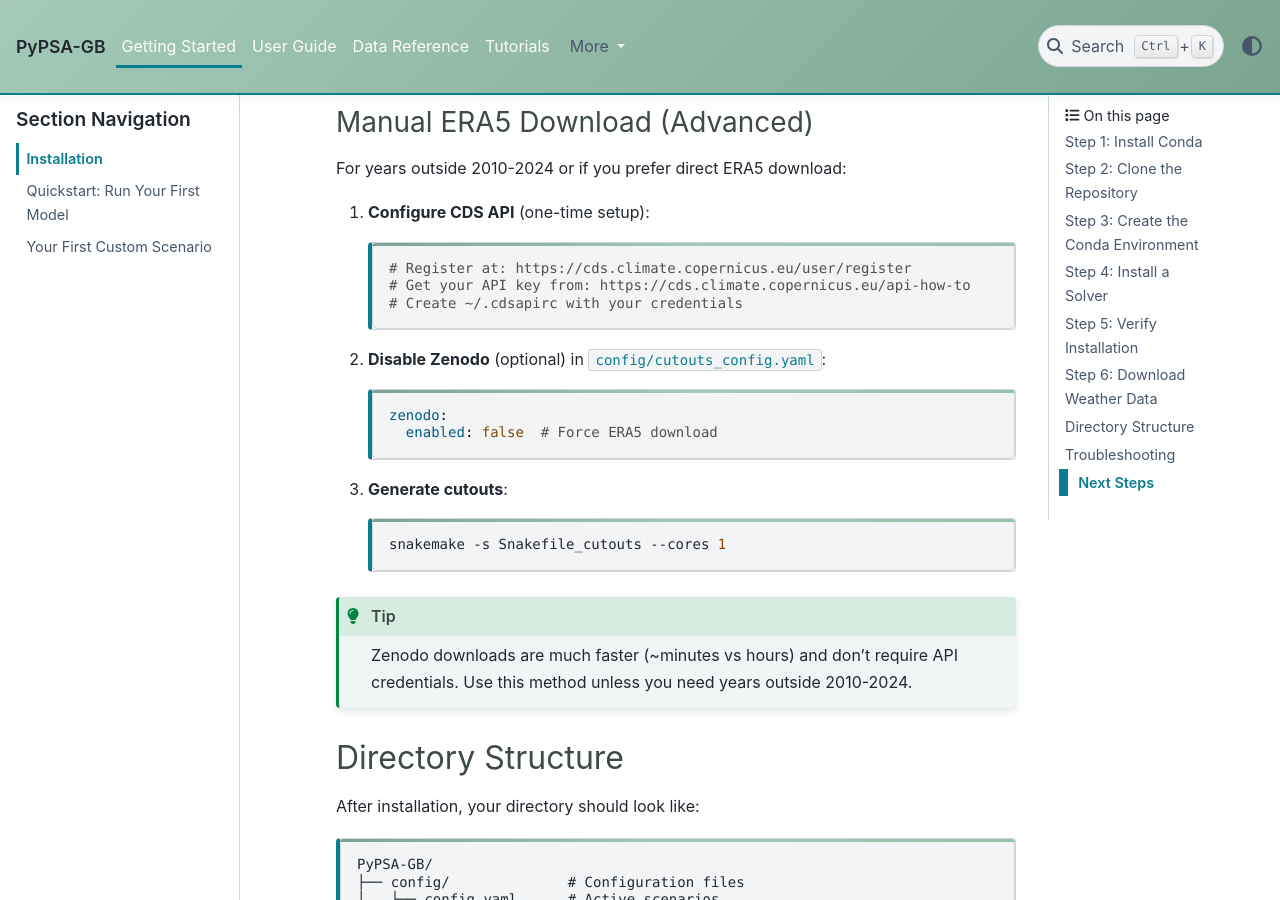
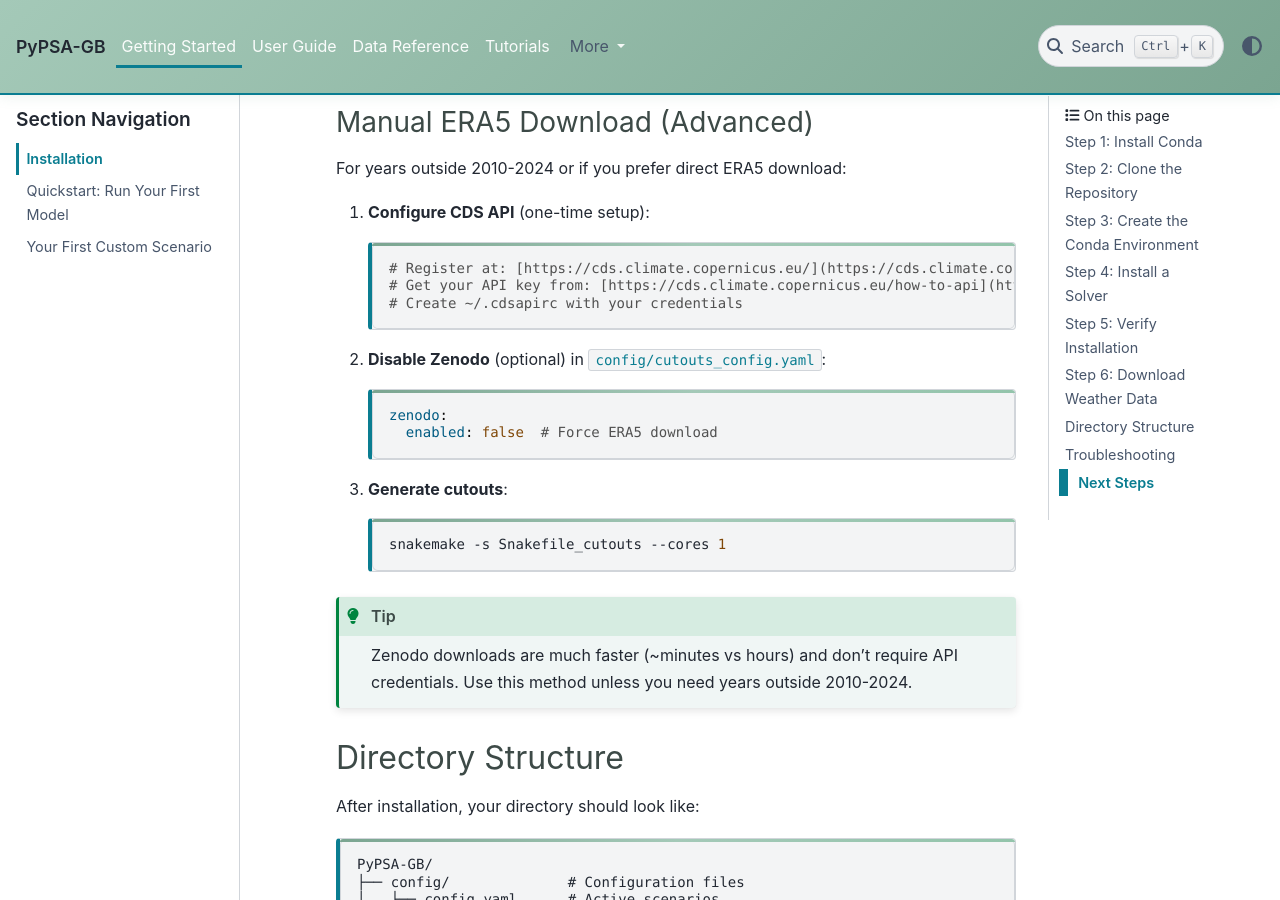
Before and after one commit to marta-uoe/PyPSA-GB-datacentres, a Sphinx documentation site: the page built from docs/source/getting_started/installation.md, in a window 1280 px wide and 900 px high, scrolled down 2894 px. Built offline with Sphinx 7.4.7 and the PyData theme 0.15.4, drawn with Linux system fonts in a browser that asks for light colours; pages that are not in the unit, such as notebooks, are missing from menus; comment, search, counter and statistics services are not loaded; some of the changed lines change nothing that is shown.

Commit message:
Update links for CDS API registration and API key

````diff
--- a/docs/source/getting_started/installation.md
+++ b/docs/source/getting_started/installation.md
@@ -118,8 +118,8 @@
 
 1. **Configure CDS API** (one-time setup):
    ```bash
-   # Register at: https://cds.climate.copernicus.eu/user/register
-   # Get your API key from: https://cds.climate.copernicus.eu/api-how-to
+   # Register at: [https://cds.climate.copernicus.eu/](https://cds.climate.copernicus.eu/)
+   # Get your API key from: [https://cds.climate.copernicus.eu/how-to-api](https://cds.climate.copernicus.eu/how-to-api)
    # Create ~/.cdsapirc with your credentials
    ```
 
````
